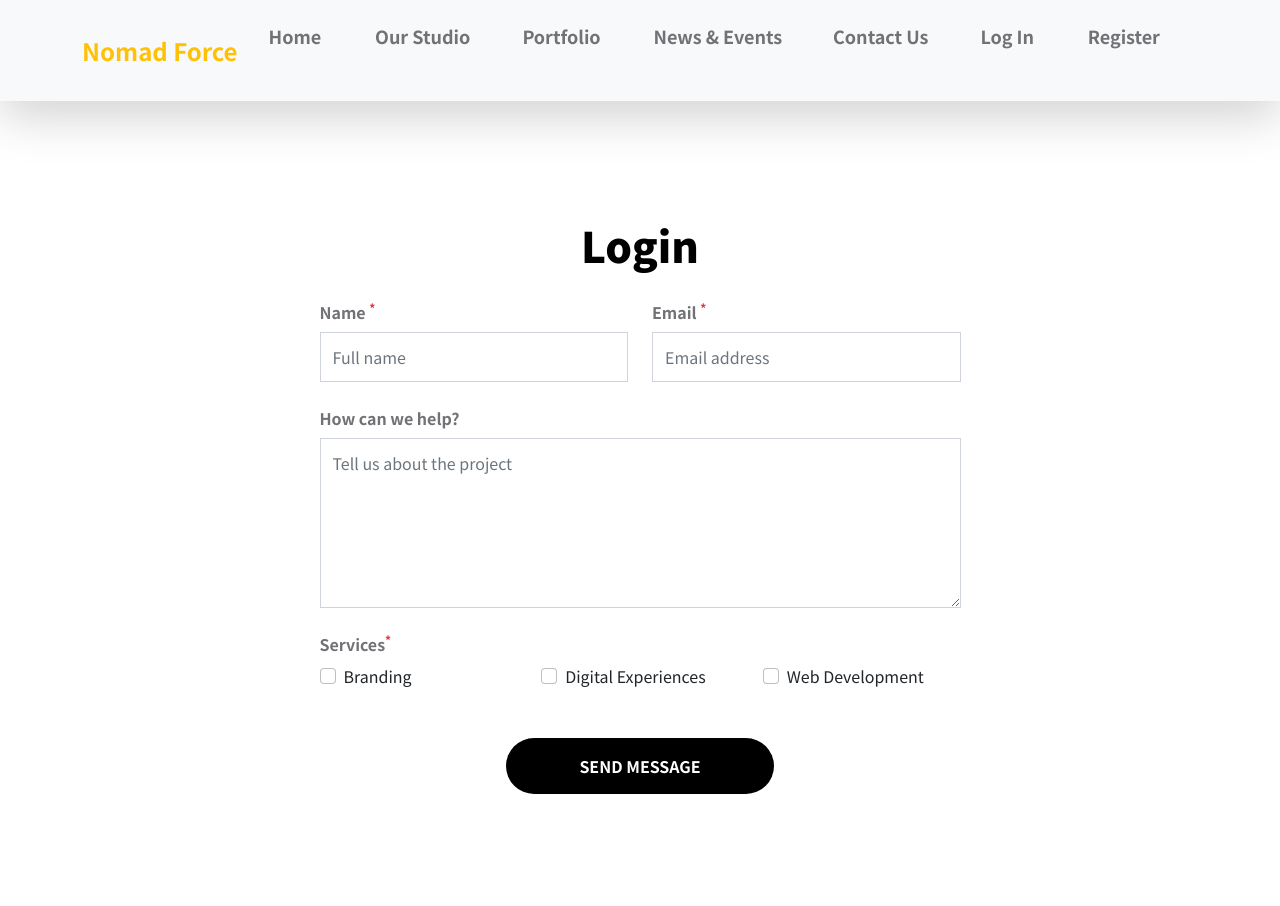
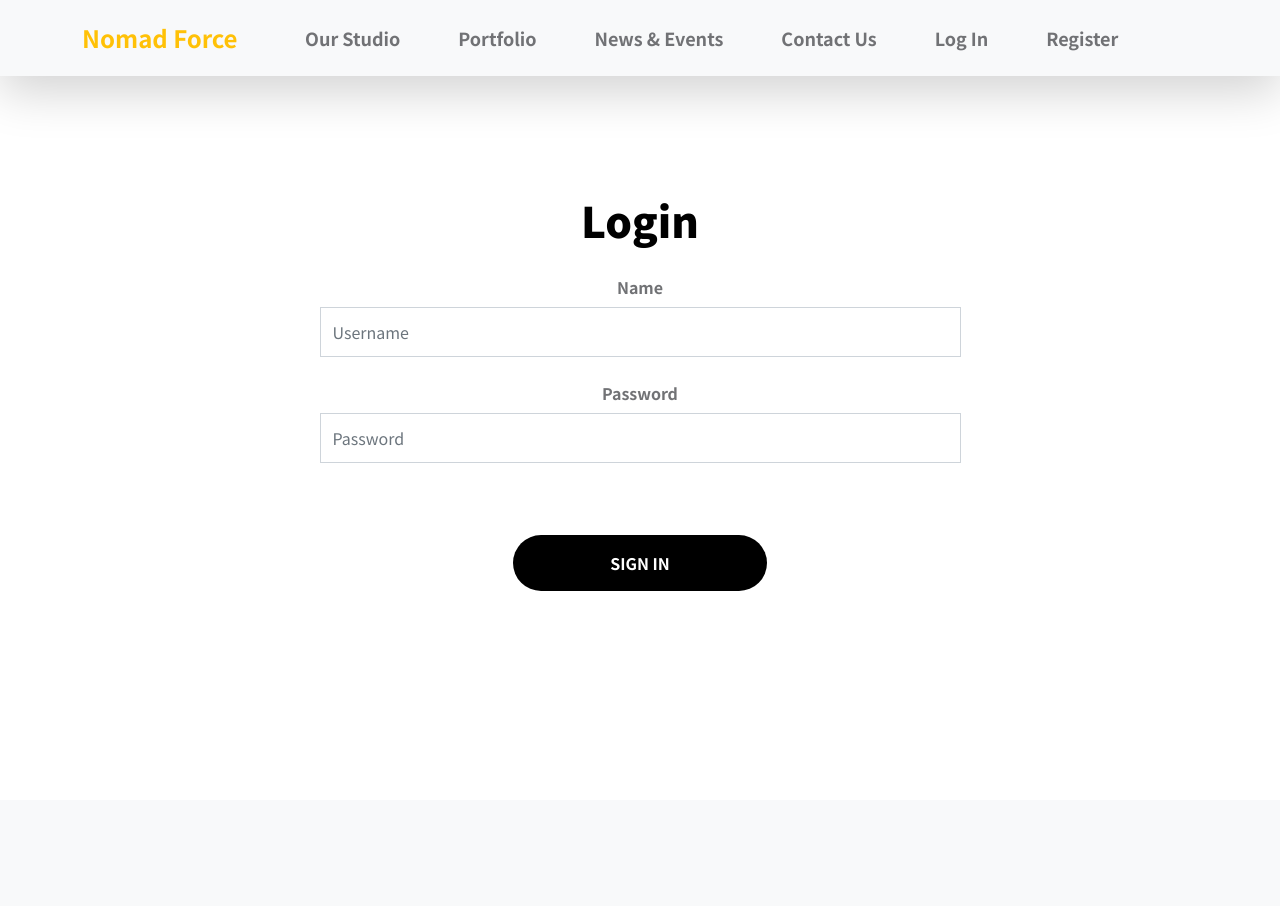
Before and after one commit to davidMarCal/Django-template, a Django app: page /playground/user/login/ in a window 1280 px wide. After the commit the page ends 591 px from the top, so only its background shows below. Run offline with Django 3.2, Linux system fonts and the light colour scheme; some libraries are stand-ins or nearby versions.

Commit message:
Login system implemented

```diff
--- a/playground/templates/fragments/base_layout.html
+++ b/playground/templates/fragments/base_layout.html
@@ -38,7 +38,7 @@ https://templatemo.com/tm-567-nomad-force
 
 <nav class="navbar navbar-expand-lg bg-light shadow-lg">
     <div class="container">
-        <a class="navbar-brand" href="index.html">
+        <a class="navbar-brand" href="/playground/index">
             <strong>Nomad Force</strong>
         </a>
 
@@ -48,10 +48,6 @@ https://templatemo.com/tm-567-nomad-force
 
         <div class="collapse navbar-collapse" id="navbarNav">
             <ul class="navbar-nav mx-auto">
-                <li class="nav-item active">
-                    <a class="nav-link" href="#hero">Home</a>
-                </li>
-
                 <li class="nav-item">
                     <a class="nav-link" href="#about">Our Studio</a>
                 </li>
@@ -67,17 +63,31 @@ https://templatemo.com/tm-567-nomad-force
                 <li class="nav-item">
                     <a class="nav-link" href="#contact">Contact Us</a>
                 </li>
+                {% if not request.user.is_authenticated %}
                 <li class="nav-item">
                     <a class="nav-link" href="/playground/user/login/">Log In</a>
                 </li>
                 <li class="nav-item">
                     <a class="nav-link" href="/playground/user/register/">Register</a>
                 </li>
+                {% else %}
+                <li class="nav-item">
+                    <a class="nav-link" href="/playground/user/logOut/">Log out</a>
+                </li>
+                {% endif %}
             </ul>
         </div>
     </div>
 </nav>
     </head>
+    {% for message in messages %}
+
+    <div class="alert alert-success">
+        <a class="close" href="#" data-dismiss="alert">×</a>
+           {{ message }}
+    </div>
+    {% endfor %}
+
     {% block content %}
     {% endblock %}
         <!-- JAVASCRIPT FILES -->
--- a/playground/templates/index.html
+++ b/playground/templates/index.html
@@ -284,13 +284,9 @@
         <section class=" contact section-padding" id="contact">
             <div class="container">
                 <div class="row">
-
                     <div class="col-lg-7 col-12 mx-auto">
-
                         <h2 class="mb-4 text-center" data-aos="fade-up">Dont' be shy, write to us</h2>
-
                         <form action="#" method="post" class="contact-form" role="form" data-aos="fade-up">
-
                             <div class="row">
 
                                 <div class="col-lg-6 col-6">
@@ -340,7 +336,6 @@
                                         </div>
                                 </div>
                             </div>
-
                             <div class="col-lg-5 col-12 mx-auto mt-5">
                                 <button type="submit" class="form-control">Send Message</button>
                             </div>
--- a/playground/templates/user/login.html
+++ b/playground/templates/user/login.html
@@ -6,50 +6,23 @@
     <section class=" contact section-padding" id="contact">
         <div class="container">
             <div class="row">
-
                 <div class="col-lg-7 col-12 mx-auto">
                     <h2 class="mb-4 text-center" data-aos="fade-up">Login</h2>
-                    <form action="#" method="post" class="contact-form" role="form" data-aos="fade-up">
+                    <form action="/playground/user/signIn"  method="post" class="contact-form" role="form" data-aos="fade-up">
+                        {% csrf_token %}
                         <div class="row">
-                            <div class="col-lg-6 col-6">
-                                <label for="name" class="form-label">Name <sup class="text-danger">*</sup></label>
-                                <input type="text" name="name" id="name" class="form-control" placeholder="Full name" required>
-                            </div>
-                            <div class="col-lg-6 col-6">
-                                <label for="email" class="form-label">Email <sup class="text-danger">*</sup></label>
-                                <input type="email" name="email" id="email" pattern="[^ @]*@[^ @]*" class="form-control" placeholder="Email address" required>
-                            </div>
-                            <div class="col-12 my-4">
-                                <label for="message" class="form-label">How can we help?</label>
-                                <textarea name="message" rows="6" class="form-control" id="message" placeholder="Tell us about the project" required></textarea>
-                            </div>
-                            <div class="col-12">
-                                <label for="services" class="form-label">Services<sup class="text-danger">*</sup></label>
-                            </div>
-                            <div class="col-lg-4 col-12">
-                                <div class="form-check">
-                                    <input type="checkbox" id="checkbox1" name="checkbox1" class="form-check-input">
-
-                                    <label class="form-check-label" for="checkbox1">Branding</label>
-                                    </div>
-                            </div>
-                            <div class="col-lg-4 col-12 my-2 my-lg-0">
-                                <div class="form-check">
-                                    <input type="checkbox" id="checkbox2" name="checkbox2" class="form-check-input">
-
-                                    <label class="form-check-label" for="checkbox2">Digital Experiences</label>
-                                    </div>
-                            </div>
-                            <div class="col-lg-4 col-12">
-                                <div class="form-check">
-                                    <input type="checkbox" id="checkbox3" name="checkbox3" class="form-check-input">
-
-                                    <label class="form-check-label" for="checkbox3">Web Development</label>
-                                    </div>
+                            <div class="mb-4 text-center mx-auto">
+                                <label for="username" class="form-label">Name</sup></label>
+                                <input type="text" name="username" id="username" class="form-control" placeholder="Username" required>
                             </div>
                         </div>
+                        <div class="row">
+                            <div class="mb-4 text-center mx-auto">
+                                <label for="password" class="form-label">Password</label>
+                                <input type="password" name="password" id="password" class="form-control" placeholder=Password required>
+                        </div>
                         <div class="col-lg-5 col-12 mx-auto mt-5">
-                            <button type="submit" class="form-control">Send Message</button>
+                            <button type="submit" class="form-control">Sign In</button>
                         </div>
                     </form>
                 </div>
--- a/playground/urls.py
+++ b/playground/urls.py
@@ -3,9 +3,16 @@ from . import views
 
 #URLConf
 urlpatterns=[
+    #GET
     path('hello/',views.say_hello),
     path('index/',views.show_index),
     path('news-detail/',views.show_news_detail),
     path('user/login/',views.show_login),
-    path('user/register/',views.show_register)
+    path('user/register/',views.show_register),
+    path('user/logOut/',views.logOut),
+
+    #POST
+    path('user/signUp',views.signUp),
+    path('user/signIn',views.signIn),
+
 ]
--- a/playground/views.py
+++ b/playground/views.py
@@ -1,13 +1,19 @@
 from django.contrib.auth.decorators import login_required
-from django.shortcuts import render
+from django.shortcuts import redirect, render
 from django.http import HttpResponse
 from django.contrib.auth.models import User
+from django import forms
+from django.contrib import messages
+from django.contrib.auth import authenticate,login,logout
 
 #----------------
 #REQUEST HANLDER
 #---------------
 
-# Create your views here.
+#
+# Views
+#
+
 def say_hello(request):
     x=1
     y=2
@@ -17,11 +23,56 @@ def say_hello(request):
 def show_index(request):
     return render(request,'index.html')
 
-def show_news_detail(request):
-    return render(request,'news-detail.html')
-
 def show_login(request):
     return render(request,'user/login.html')
 
 def show_register(request):
     return render(request,'user/register.html')
+
+@login_required(login_url='/playground/user/login/')
+def show_news_detail(request):
+    return render(request,'news-detail.html')
+
+#
+# Users
+#
+
+def signUp(request):
+    username=(str(request.POST["username"]))
+    email=(str(request.POST["email"]))
+    password=(str(request.POST["password"]))
+    confirm_password=(str(request.POST["rpassword"]))
+    if password != confirm_password:
+        messages.error(request,' Passwords mismatch')
+        return render(request,'user/register.html')
+    else:
+        user = User.objects.create_user(username,email,password)
+        user.save()
+        return render(request,'user/login.html')
+
+def signIn(request):
+    username=(str(request.POST["username"]))
+    password=(str(request.POST["password"]))
+
+    user = authenticate(username=username, password=password)
+    if user is not None:
+        # A backend authenticated the credentials
+        login(request, user)
+        return redirect('/playground/news-detail',user)
+    else:
+        # No backend authenticated the credentials
+        messages.error(request,' Username or password not correct')
+        return render(request,'user/login.html')
+
+def changePass(request):
+    username=(str(request.POST["username"]))
+    password=(str(request.POST["password"]))
+    u = User.objects.get(username=username)
+    u.set_password(password)
+    u.save()
+    messages.error(request,' Username or password not correct')
+    return render(request,'user/login.html')
+
+def logOut(request):
+    logout(request)
+    return redirect('/playground/index')
--- a/sampleDjango/settings.py
+++ b/sampleDjango/settings.py
@@ -50,7 +50,6 @@ MIDDLEWARE = [
     'django.contrib.auth.middleware.AuthenticationMiddleware',
     'django.contrib.messages.middleware.MessageMiddleware',
     'django.middleware.clickjacking.XFrameOptionsMiddleware',
-
 ]
 
 ROOT_URLCONF = 'sampleDjango.urls'
```
Also changed, not shown: playground/templates/user/register.html (+18 -37 lines), db.sqlite3.
